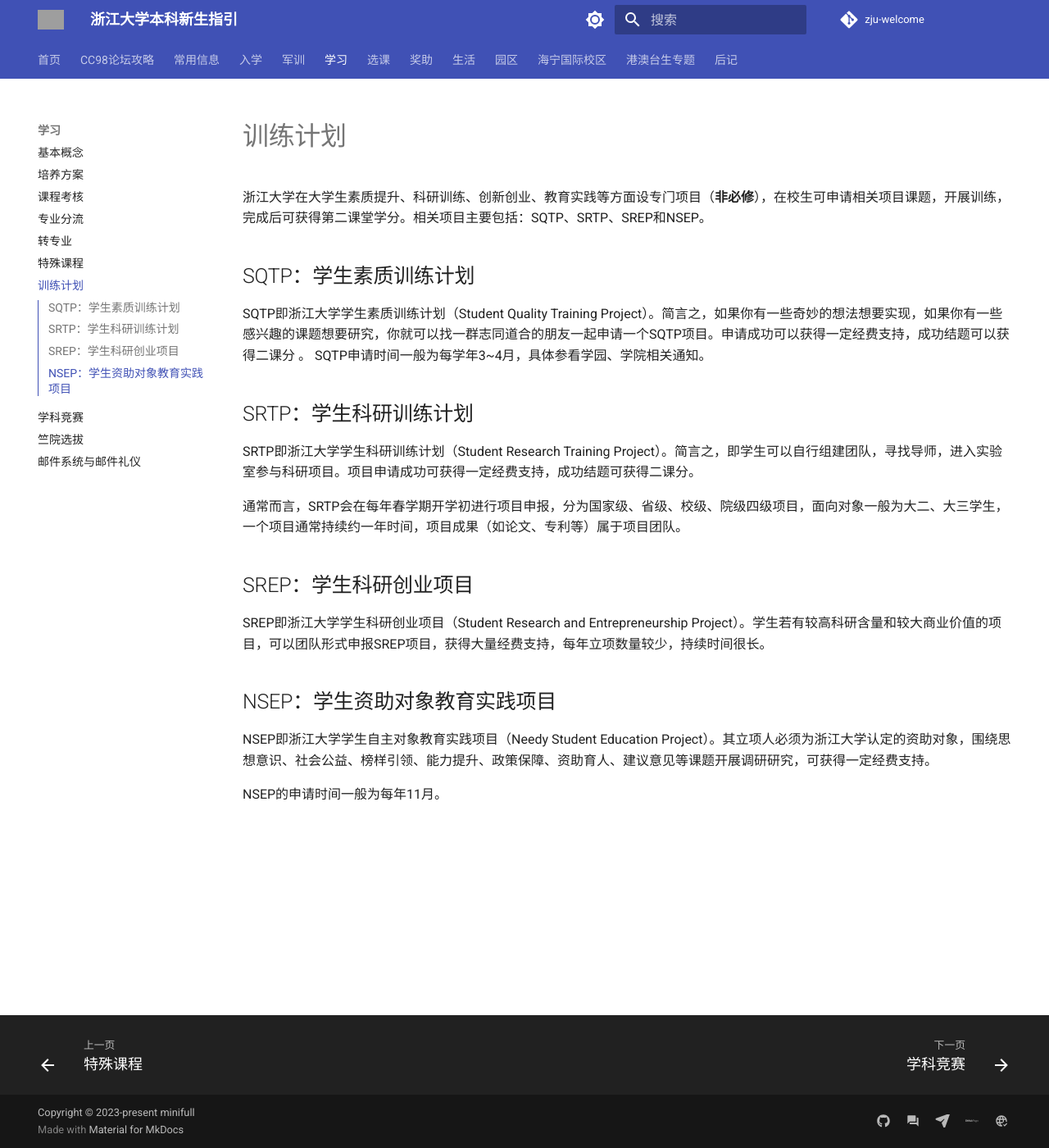
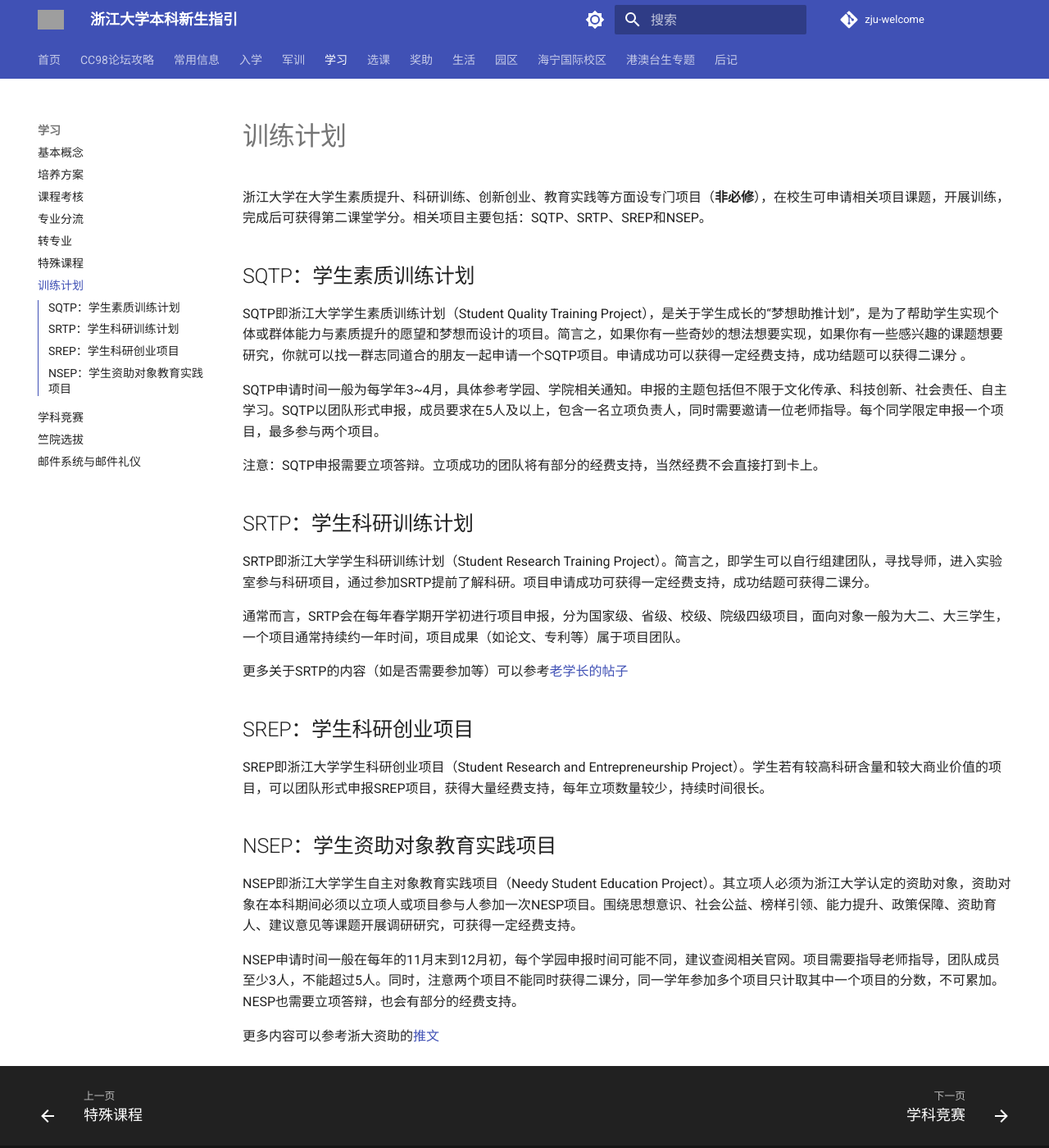
Before and after one commit to mini-full/zju-welcome, an MkDocs documentation site: the page built from docs/learning/training_program.md, in a window 1280 px wide and 1400 px high. Shown: the whole window at 82% size. Built offline with MkDocs 1.6.1 and Material for MkDocs 9.7.7, drawn with Linux system fonts in a browser that asks for light colours; comment, search, counter and statistics services are not loaded; grey boxes are pictures that could not be loaded.

Commit message:
Update training_program.md (#51)
细化部分内容

```diff
--- a/docs/learning/training_program.md
+++ b/docs/learning/training_program.md
@@ -4,14 +4,19 @@
 
 ## SQTP：学生素质训练计划
 
-SQTP即浙江大学学生素质训练计划（Student Quality Training Project）。简言之，如果你有一些奇妙的想法想要实现，如果你有一些感兴趣的课题想要研究，你就可以找一群志同道合的朋友一起申请一个SQTP项目。申请成功可以获得一定经费支持，成功结题可以获得二课分 。
-SQTP申请时间一般为每学年3~4月，具体参看学园、学院相关通知。
+SQTP即浙江大学学生素质训练计划（Student Quality Training Project），是关于学生成长的“梦想助推计划”，是为了帮助学生实现个体或群体能力与素质提升的愿望和梦想而设计的项目。简言之，如果你有一些奇妙的想法想要实现，如果你有一些感兴趣的课题想要研究，你就可以找一群志同道合的朋友一起申请一个SQTP项目。申请成功可以获得一定经费支持，成功结题可以获得二课分 。
+
+SQTP申请时间一般为每学年3~4月，具体参考学园、学院相关通知。申报的主题包括但不限于文化传承、科技创新、社会责任、自主学习。SQTP以团队形式申报，成员要求在5人及以上，包含一名立项负责人，同时需要邀请一位老师指导。每个同学限定申报一个项目，最多参与两个项目。
+
+注意：SQTP申报需要立项答辩。立项成功的团队将有部分的经费支持，当然经费不会直接打到卡上。
 
 ## SRTP：学生科研训练计划
 
-SRTP即浙江大学学生科研训练计划（Student Research Training Project）。简言之，即学生可以自行组建团队，寻找导师，进入实验室参与科研项目。项目申请成功可获得一定经费支持，成功结题可获得二课分。
+SRTP即浙江大学学生科研训练计划（Student Research Training Project）。简言之，即学生可以自行组建团队，寻找导师，进入实验室参与科研项目，通过参加SRTP提前了解科研。项目申请成功可获得一定经费支持，成功结题可获得二课分。
 
 通常而言，SRTP会在每年春学期开学初进行项目申报，分为国家级、省级、校级、院级四级项目，面向对象一般为大二、大三学生，一个项目通常持续约一年时间，项目成果（如论文、专利等）属于项目团队。
+
+更多关于SRTP的内容（如是否需要参加等）可以参考[老学长的帖子](https://www.cc98.org/topic/5827539)
 
 ## SREP：学生科研创业项目
 
@@ -19,6 +24,8 @@ SREP即浙江大学学生科研创业项目（Student Research and Entrepreneurs
 
 ## NSEP：学生资助对象教育实践项目
 
-NSEP即浙江大学学生自主对象教育实践项目（Needy Student Education Project）。其立项人必须为浙江大学认定的资助对象，围绕思想意识、社会公益、榜样引领、能力提升、政策保障、资助育人、建议意见等课题开展调研研究，可获得一定经费支持。
+NSEP即浙江大学学生自主对象教育实践项目（Needy Student Education Project）。其立项人必须为浙江大学认定的资助对象，资助对象在本科期间必须以立项人或项目参与人参加一次NESP项目。围绕思想意识、社会公益、榜样引领、能力提升、政策保障、资助育人、建议意见等课题开展调研研究，可获得一定经费支持。
 
-NSEP的申请时间一般为每年11月。
+NSEP申请时间一般在每年的11月末到12月初，每个学园申报时间可能不同，建议查阅相关官网。项目需要指导老师指导，团队成员至少3人，不能超过5人。同时，注意两个项目不能同时获得二课分，同一学年参加多个项目只计取其中一个项目的分数，不可累加。NESP也需要立项答辩，也会有部分的经费支持。
+
+更多内容可以参考浙大资助的[推文](https://mp.weixin.qq.com/s/U3pVgtvvhgi9RONU8dHSxw)
```
